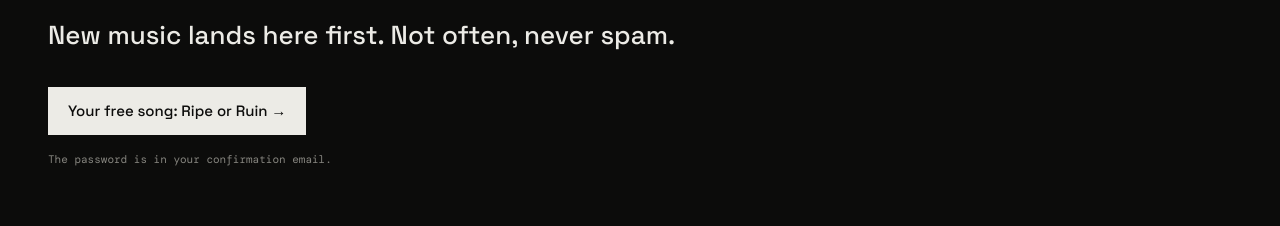
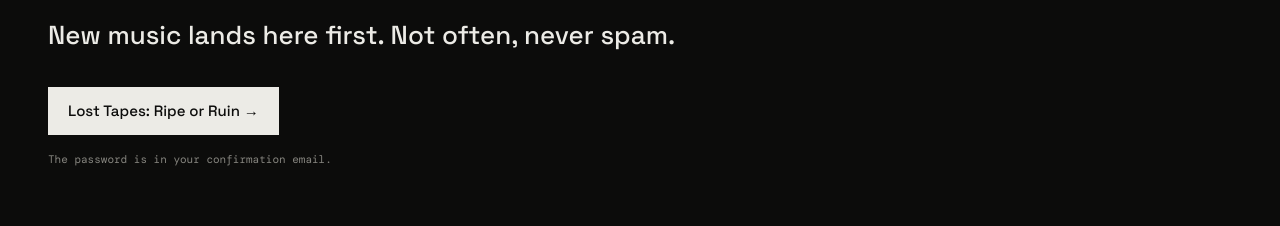
Before and after one commit to LJT0fficial/louisjanusthomas.com, a plain HTML site: page confirmed.html in a window 1280 px wide. Shown: the part 289-515 px from the top of the page. Drawn offline with Linux system fonts and the light colour scheme.

Commit message:
Lost Tapes 01
Co-Authored-By: Claude Opus 5.5 <noreply@anthropic.com>

```diff
--- a/confirmed.html
+++ b/confirmed.html
@@ -43,7 +43,7 @@ document.addEventListener('submit',function(e){
   <p class="meta">Mailer</p>
   <h1>You're in.</h1>
   <p class="big">New music lands here first. Not often, never spam.</p>
-  <p class="gift-link"><a class="dl" href="g-zqgqdpt5.html">Your free song: Ripe or Ruin &rarr;</a></p>
+  <p class="gift-link"><a class="dl" href="g-zqgqdpt5.html">Lost Tapes: Ripe or Ruin &rarr;</a></p>
   <p class="fine">The password is in your confirmation email.</p>
 </section>
 <section class="live">
```
Also changed, not shown: g-zqgqdpt5.html (+1 -1 lines).
